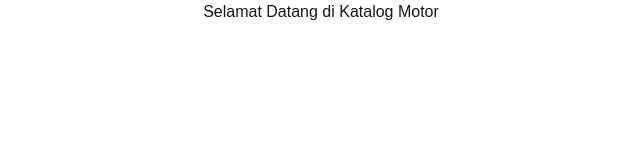
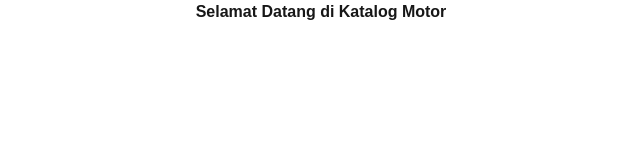
Before and after one commit to TriSasongko/GALACTRI, a Next.js app: page / in a window 1280 px wide. Shown: the top 160 px of the page, without its empty margins (319-959 px from the left). Built offline with nearby package versions, Linux system fonts and the light colour scheme.

Commit message:
tri: merubah text menjadi tebal

```diff
--- a/app/page.tsx
+++ b/app/page.tsx
@@ -1,7 +1,7 @@
 export default function Home() {
   return (
     <div className="text-center">
-      <h1>Selamat Datang di Katalog Motor</h1>
+      <h1 className="font-bold">Selamat Datang di Katalog Motor</h1>
     </div>
   );
 }
```
